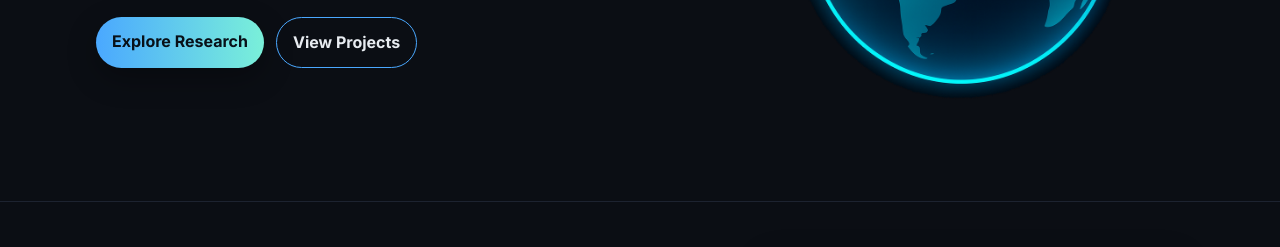
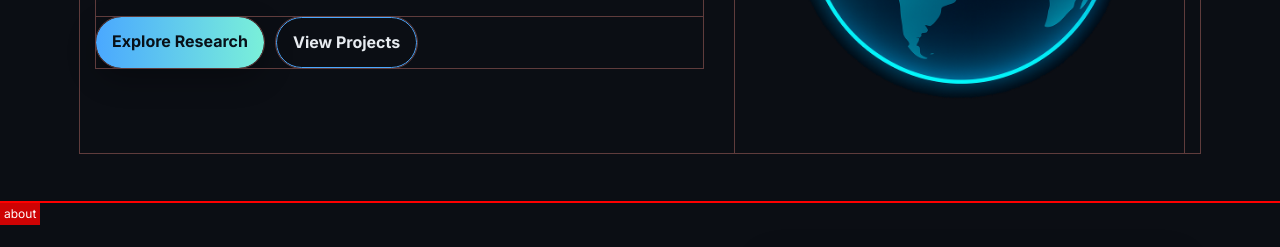
Before and after one commit to Mehdimuz/website, a plain HTML site: page index.html in a window 1280 px wide. Shown: the part 441-688 px from the top of the page. Drawn offline with Linux system fonts and the light colour scheme.

Commit message:
few updates

```diff
--- a/styles.css
+++ b/styles.css
@@ -412,6 +412,7 @@ body {
 .contact-icons {
   list-style: none;
   display: flex;
+  flex-wrap: wrap;
   justify-content: center;      /* center icons horizontally */
   align-items: center;          /* align vertically */
   gap: 2rem;                    /* spacing between icons */
@@ -423,6 +424,7 @@ body {
   font-size: 4rem;              /* ≈64px on most browsers */
   color: var(--text);           /* default color */
   transition: color 0.2s ease, transform 0.2s ease;
+  max-width: 100%;
 }
 .contact-icons li a:hover {
   color: var(--brand);          /* highlight color on hover */
@@ -569,3 +571,21 @@ body {
 /* ===========
    Debugger
    =========== */
+
+
+* { outline: 1px solid rgb(95, 60, 60); }
+
+
+section::after {
+  content: attr(id); /* shows the section’s ID */
+  position: absolute;
+  top: 0; left: 0;
+  background: rgba(255,0,0,0.8);
+  color: #fff;
+  font-size: 12px;
+  padding: 2px 4px;
+}
+section {
+  position: relative; /* so the ::after attaches inside */
+  outline: 1px solid red;
+}
```
